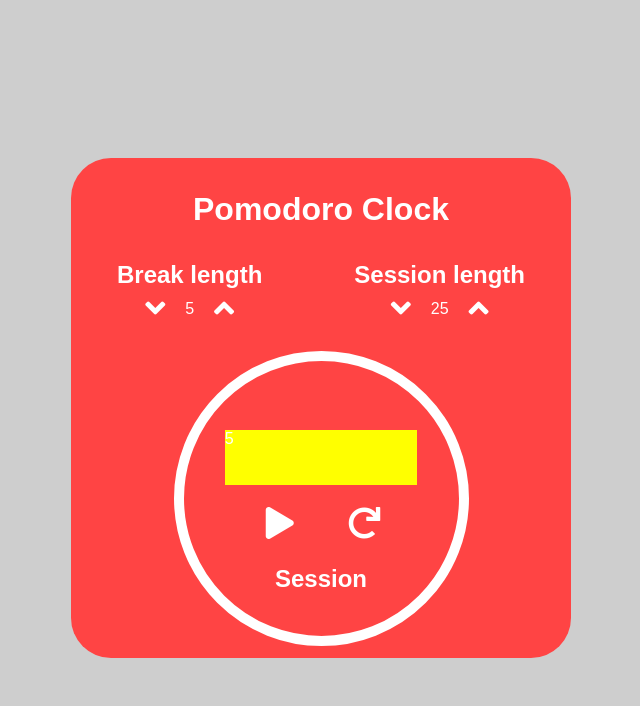
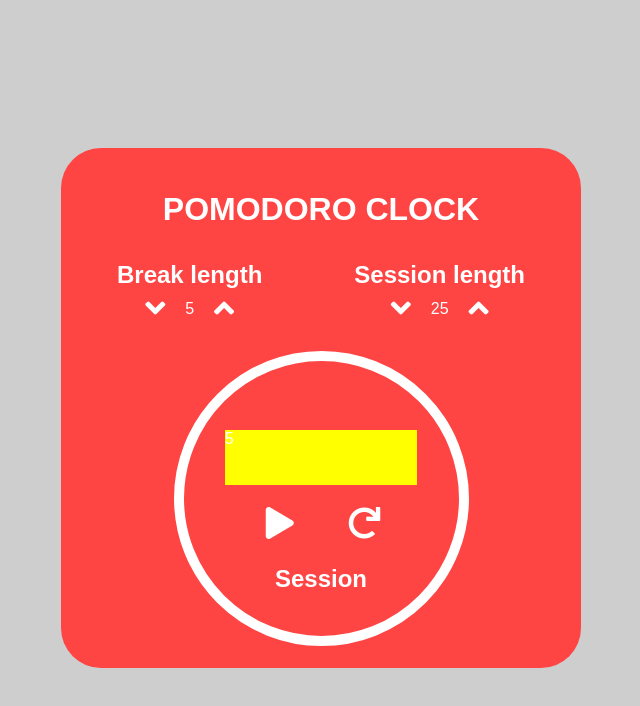
Before and after one commit to jpacsai/Pomodoro_Clock, a React (Create React App) app: page / in a window 1280 px wide. Shown: the top 706 px of the page, without its empty margins (319-959 px from the left). Built offline with nearby package versions, Linux system fonts and the light colour scheme.

Commit message:
style: title uppercase

```diff
--- a/src/index.css
+++ b/src/index.css
@@ -17,6 +17,11 @@ body {
   align-items: center;
   justify-content: space-evenly;
   flex-direction: column;
+  padding: 10px;
+}
+
+h1 {
+  text-transform: uppercase;
 }
 
 .length-container {
```
